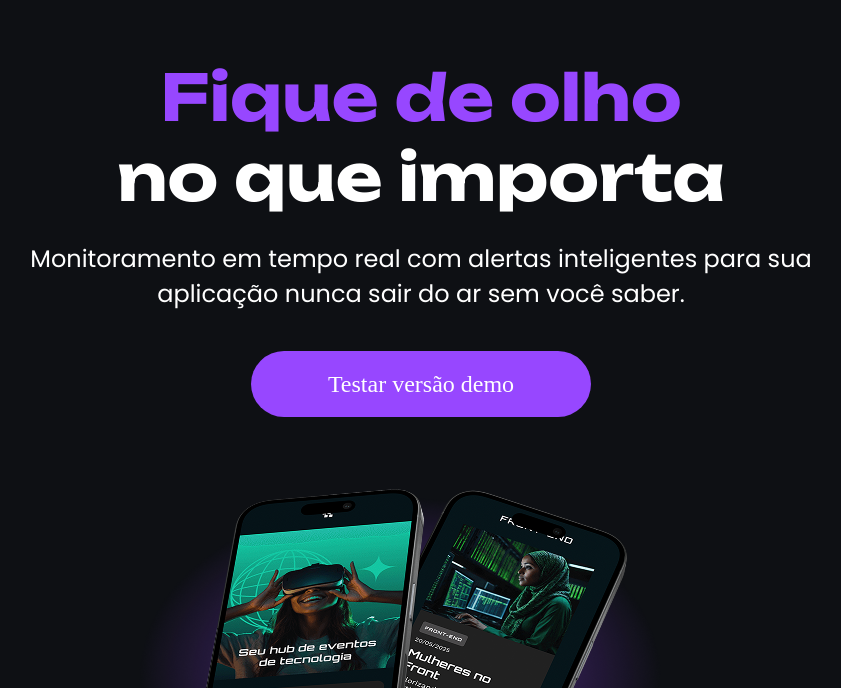
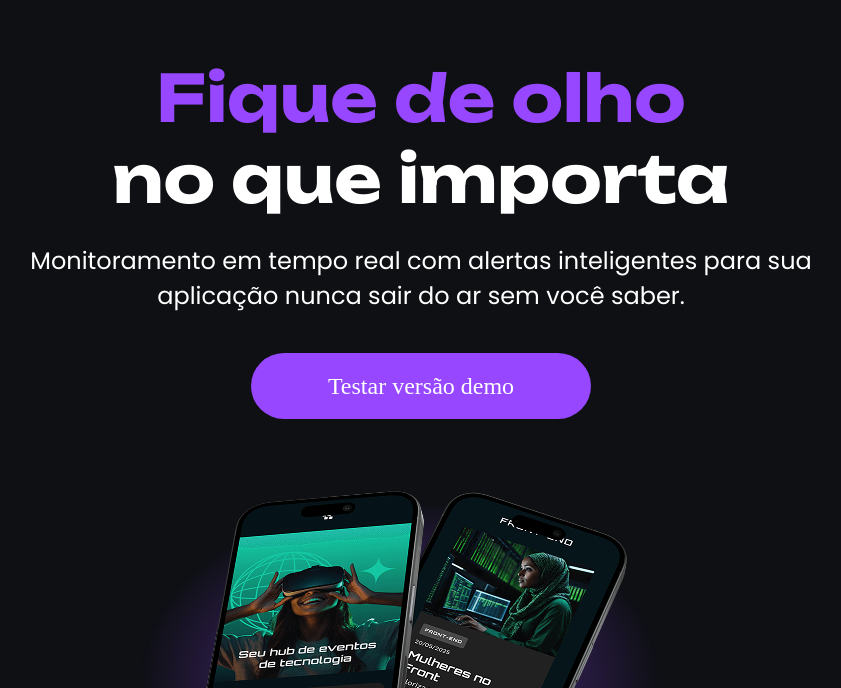
Before and after one commit to EveraldoCP/tecboard-Alura, a plain HTML site: page index.html in a window 1280 px wide. Shown: the part 112-800 px from the top of the page, without its empty margins (219-1060 px from the left). Drawn offline with Linux system fonts and the light colour scheme.

Commit message:
correção do h1

```diff
--- a/css/style.css
+++ b/css/style.css
@@ -36,7 +36,7 @@ header img{
 }
 
 h1 {
-    font-size: 64px;
+    font-size: 65px;
     font-family: "Unbounded" , sans-serif ;
     text-align: center;
     margin-top: 60px;
```
Also changed, not shown: 1 other file.
